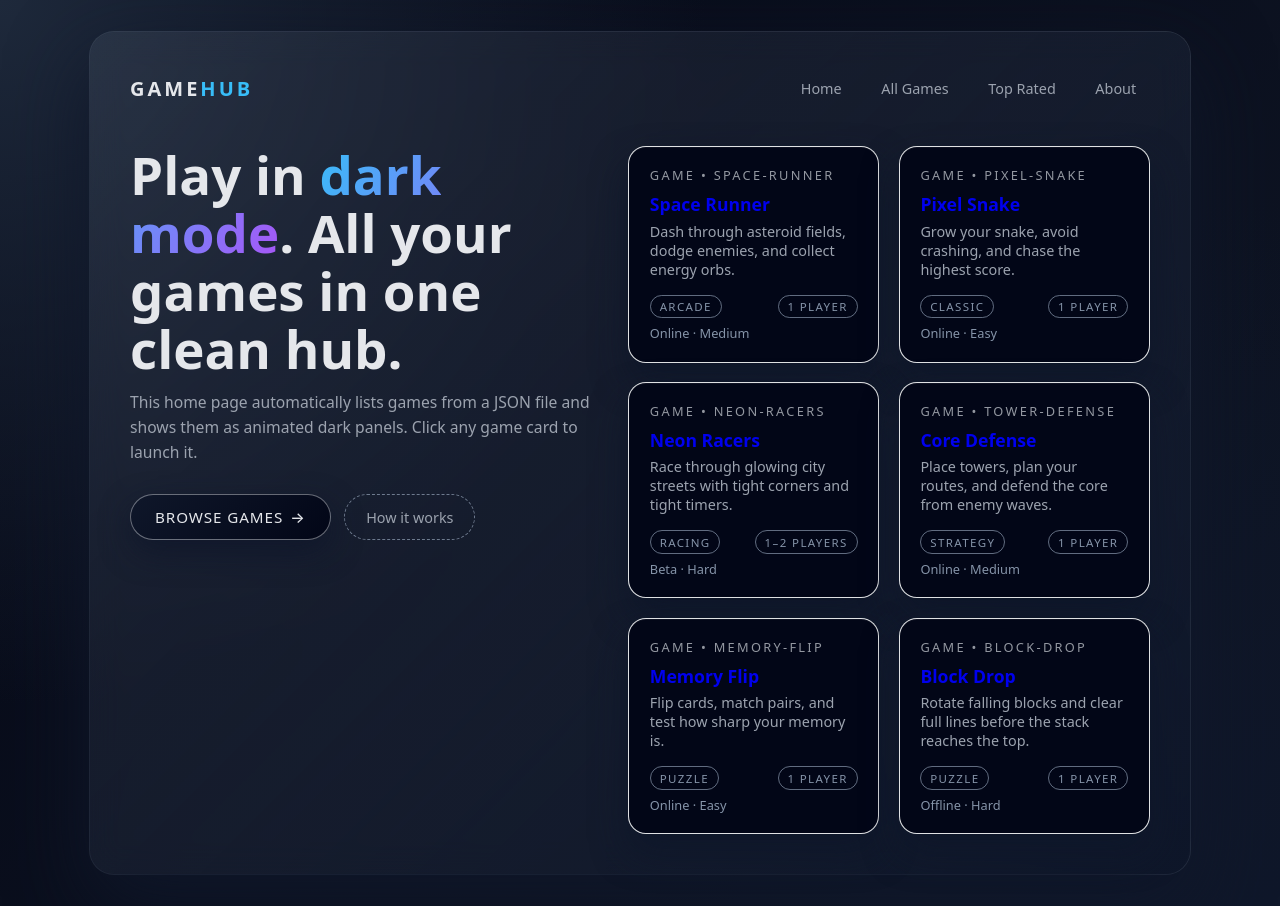
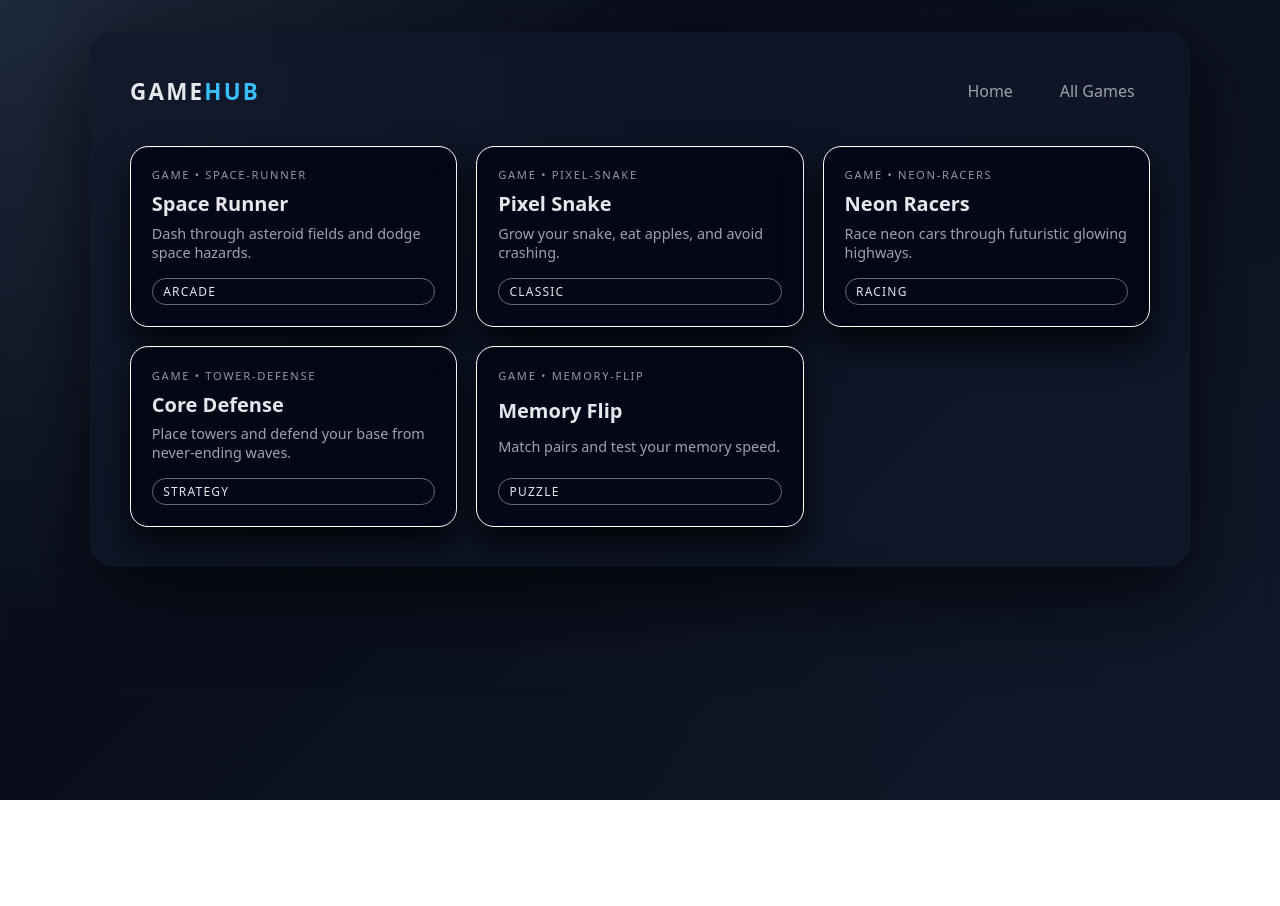
Before and after one commit to rinkexe/Webarcade, a plain HTML site: page index.html in a window 1280 px wide. After the commit the page ends 800 px from the top, so only its background shows below. Drawn offline with Linux system fonts and the light colour scheme.

Commit message:
Update index.html

```diff
--- a/index.html
+++ b/index.html
@@ -2,70 +2,58 @@
 <html lang="en">
 <head>
   <meta charset="UTF-8" />
-  <title>Game Hub | Dark Mode Game Website</title>
+  <title>Game Hub</title>
   <meta name="viewport" content="width=device-width, initial-scale=1.0" />
+
   <style>
     :root {
       --bg1: #050816;
       --bg2: #111827;
       --accent: #38bdf8;
-      --panel-bg: #020617;
       --text-main: #e5e7eb;
       --text-muted: #9ca3af;
-      --border: #f9fafb;
     }
 
     * {
-      box-sizing: border-box;
       margin: 0;
       padding: 0;
+      box-sizing: border-box;
     }
 
     body {
       min-height: 100vh;
-      font-family: system-ui, -apple-system, BlinkMacSystemFont, "Segoe UI",
-        sans-serif;
-      color: var(--text-main);
       background: radial-gradient(circle at top left, #1e293b 0, transparent 45%),
                   radial-gradient(circle at bottom right, #0f172a 0, transparent 45%),
                   linear-gradient(135deg, var(--bg1), var(--bg2));
+      font-family: system-ui, sans-serif;
+      color: var(--text-main);
+      padding: 2rem;
       display: flex;
-      align-items: center;
       justify-content: center;
-      padding: 2rem;
+      align-items: flex-start;
     }
 
     .wrapper {
       width: 100%;
       max-width: 1100px;
+      background: rgba(15, 23, 42, 0.75);
+      backdrop-filter: blur(14px);
       border-radius: 24px;
       padding: 2.5rem;
-      backdrop-filter: blur(16px);
-      background: linear-gradient(
-          135deg,
-          rgba(148, 163, 184, 0.12),
-          rgba(15, 23, 42, 0.9)
-        );
-      box-shadow:
-        0 30px 80px rgba(15, 23, 42, 0.9),
-        0 0 0 1px rgba(148, 163, 184, 0.25);
+      box-shadow: 0 30px 80px rgba(0,0,0,0.7);
     }
 
     header {
       display: flex;
-      flex-wrap: wrap;
+      justify-content: space-between;
       align-items: center;
-      justify-content: space-between;
-      gap: 1rem;
-      margin-bottom: 2.5rem;
+      margin-bottom: 2.2rem;
     }
 
     .logo {
+      font-size: 1.4rem;
       font-weight: 700;
-      font-size: 1.25rem;
-      letter-spacing: 0.15em;
-      text-transform: uppercase;
-      color: var(--text-main);
+      letter-spacing: 0.1em;
     }
 
     .logo span {
@@ -74,367 +62,186 @@
 
     nav {
       display: flex;
-      gap: 0.75rem;
-      font-size: 0.9rem;
+      gap: 1rem;
     }
 
     nav a {
       text-decoration: none;
       color: var(--text-muted);
-      padding: 0.4rem 0.8rem;
+      border: 1px solid transparent;
+      padding: 0.45rem 0.9rem;
       border-radius: 999px;
-      border: 1px solid transparent;
-      transition: color 0.25s ease, border-color 0.25s ease,
-        background-color 0.25s ease;
+      transition: 0.2s;
     }
 
     nav a:hover {
       color: var(--text-main);
-      border-color: rgba(148, 163, 184, 0.6);
-      background-color: rgba(15, 23, 42, 0.7);
+      border-color: rgba(255,255,255,0.5);
+      background: rgba(255,255,255,0.05);
     }
 
-    .hero {
-      display: grid;
-      grid-template-columns: minmax(0, 1.25fr) minmax(0, 1.4fr);
-      gap: 2rem;
-      align-items: flex-start;
-    }
-
-    @media (max-width: 900px) {
-      .hero {
-        grid-template-columns: minmax(0, 1fr);
-      }
-    }
-
-    .hero-text h1 {
-      font-size: clamp(2.2rem, 3vw + 1.5rem, 3.3rem);
-      line-height: 1.1;
-      margin-bottom: 0.75rem;
-    }
-
-    .hero-text h1 span {
-      background-image: linear-gradient(120deg, #38bdf8, #a855f7);
-      -webkit-background-clip: text;
-      color: transparent;
-    }
-
-    .hero-text p {
-      font-size: 0.98rem;
-      line-height: 1.6;
-      color: var(--text-muted);
-      max-width: 32rem;
-      margin-bottom: 1.8rem;
-    }
-
-    .hero-actions {
-      display: flex;
-      flex-wrap: wrap;
-      gap: 0.85rem;
-    }
-
-    .hero-actions a.primary {
-      text-decoration: none;
-      padding: 0.75rem 1.5rem;
-      border-radius: 999px;
-      border: 1px solid rgba(248, 250, 252, 0.4);
-      background: linear-gradient(135deg, #0f172a, #020617);
-      color: var(--text-main);
-      font-size: 0.95rem;
-      font-weight: 500;
-      letter-spacing: 0.06em;
-      text-transform: uppercase;
-      display: inline-flex;
-      align-items: center;
-      gap: 0.45rem;
-      transition: transform 0.2s ease, box-shadow 0.2s ease,
-        background 0.2s ease, border-color 0.2s ease;
-      box-shadow: 0 12px 30px rgba(15, 23, 42, 0.8);
-    }
-
-    .hero-actions a.primary:hover {
-      transform: translateY(-1px);
-      box-shadow: 0 18px 40px rgba(15, 23, 42, 0.95);
-      background: linear-gradient(135deg, #020617, #020617);
-      border-color: var(--border);
-    }
-
-    .hero-actions a.secondary {
-      text-decoration: none;
-      padding: 0.75rem 1.3rem;
-      border-radius: 999px;
-      border: 1px dashed rgba(148, 163, 184, 0.7);
-      color: var(--text-muted);
-      font-size: 0.9rem;
-      display: inline-flex;
-      align-items: center;
-      gap: 0.4rem;
-      transition: border-color 0.2s ease, color 0.2s ease,
-        background-color 0.2s ease;
-    }
-
-    .hero-actions a.secondary:hover {
-      border-color: var(--accent);
-      color: var(--text-main);
-      background-color: rgba(15, 23, 42, 0.6);
-    }
-
-    /* Panel buttons (games) */
+    /* GAME PANELS */
 
     .panel-grid {
       display: grid;
+      grid-template-columns: repeat(auto-fit, minmax(260px, 1fr));
       gap: 1.2rem;
-      grid-template-columns: repeat(2, minmax(0, 1fr));
-    }
-
-    @media (max-width: 900px) {
-      .panel-grid {
-        grid-template-columns: minmax(0, 1fr);
-      }
     }
 
     .panel-button {
-      position: relative;
+      background: #020617;
+      border: 1px solid #ffffff;
+      border-radius: 18px;
+      padding: 1.3rem;
+      text-decoration: none;
+      color: var(--text-main);
       display: flex;
       flex-direction: column;
       justify-content: space-between;
-      padding: 1.2rem 1.3rem;
-      border-radius: 18px;
-      text-decoration: none;
-      cursor: pointer;
+      box-shadow:
+        inset 0 1px 0 rgba(255,255,255,0.05),
+        0 18px 35px rgba(0,0,0,0.8);
+      transition: 0.18s ease;
+      position: relative;
+      overflow: hidden;
+    }
 
-      /* white outline */
-      border: 1px solid rgba(249, 250, 251, 0.9);
-
-      /* dark inside */
-      background: radial-gradient(circle at top, #020617, #020617 40%, #020617);
-
-      /* subtle inner gradient highlight */
-      box-shadow:
-        inset 0 1px 0 rgba(248, 250, 252, 0.05),
-        0 18px 35px rgba(15, 23, 42, 0.95);
-      overflow: hidden;
-
-      transition:
-        transform 0.18s ease,
-        box-shadow 0.18s ease,
-        border-color 0.18s ease,
-        background 0.18s ease;
+    .panel-button:hover {
+      transform: translateY(-6px) scale(1.02);
+      border-color: white;
+      box-shadow: 0 26px 55px rgba(0,0,0,0.95);
     }
 
     .panel-button::before {
       content: "";
       position: absolute;
       inset: -30%;
-      background: radial-gradient(
-        circle at top,
-        rgba(56, 189, 248, 0.25),
-        transparent 55%
-      );
+      background: radial-gradient(circle at top, rgba(56,189,248,0.2), transparent 60%);
       opacity: 0;
-      transform: translateY(18px);
-      transition: opacity 0.22s ease, transform 0.22s ease;
-      pointer-events: none;
-    }
-
-    .panel-button:hover {
-      transform: translateY(-6px) scale(1.02);
-      box-shadow:
-        inset 0 1px 0 rgba(248, 250, 252, 0.1),
-        0 26px 55px rgba(15, 23, 42, 0.98);
-      border-color: #ffffff;
-      background: radial-gradient(
-        circle at top,
-        #020617,
-        #020617 50%,
-        #020617
-      );
+      transition: 0.2s;
     }
 
     .panel-button:hover::before {
       opacity: 1;
-      transform: translateY(0);
     }
 
     .panel-label {
-      font-size: 0.8rem;
+      font-size: 0.7rem;
       text-transform: uppercase;
-      letter-spacing: 0.18em;
-      color: rgba(209, 213, 219, 0.7);
+      letter-spacing: 0.15em;
+      color: rgba(209,213,219,0.7);
       margin-bottom: 0.5rem;
     }
 
     .panel-title {
-      font-size: 1.1rem;
+      font-size: 1.25rem;
       font-weight: 600;
-      margin-bottom: 0.35rem;
+      margin-bottom: 0.4rem;
     }
 
     .panel-text {
       font-size: 0.9rem;
       color: var(--text-muted);
-      max-width: 20rem;
-    }
-
-    .panel-meta {
-      margin-top: 1rem;
-      font-size: 0.8rem;
-      color: rgba(148, 163, 184, 0.9);
-      display: flex;
-      justify-content: space-between;
-      align-items: center;
-      gap: 0.4rem;
-      flex-wrap: wrap;
+      margin-bottom: 1rem;
     }
 
     .pill {
-      padding: 0.2rem 0.55rem;
+      display: inline-block;
+      padding: 0.25rem 0.65rem;
       border-radius: 999px;
-      border: 1px solid rgba(148, 163, 184, 0.65);
-      font-size: 0.72rem;
+      border: 1px solid rgba(148,163,184,0.65);
+      font-size: 0.75rem;
       text-transform: uppercase;
-      letter-spacing: 0.12em;
+      letter-spacing: 0.1em;
     }
+
   </style>
 </head>
 <body>
+
   <main class="wrapper">
+
     <header>
-      <div class="logo">
-        GAME<span>HUB</span>
-      </div>
+      <div class="logo">GAME<span>HUB</span></div>
       <nav>
         <a href="#">Home</a>
-        <a href="#">All Games</a>
-        <a href="#">Top Rated</a>
-        <a href="#">About</a>
+        <a href="#games">All Games</a>
       </nav>
     </header>
 
-    <section class="hero">
-      <div class="hero-text">
-        <h1>
-          Play in <span>dark mode</span>.
-          All your games in one clean hub.
-        </h1>
-        <p>
-          This home page automatically lists games from a JSON file and shows
-          them as animated dark panels. Click any game card to launch it.
-        </p>
-        <div class="hero-actions">
-          <a href="#games" class="primary">
-            Browse Games
-            <span>→</span>
-          </a>
-          <a href="#" class="secondary">
-            How it works
-          </a>
-        </div>
-      </div>
+    <!-- GAME LIST -->
+    <div id="games" class="panel-grid"></div>
 
-      <!-- Dynamic games list -->
-      <div id="games" class="panel-grid"></div>
-    </section>
   </main>
 
-  <!-- Example JSON data for games (you can move this to games.json if you want) -->
+  <!-- JSON DATA FOR GAMES -->
   <script id="game-data" type="application/json">
   [
     {
       "id": "space-runner",
       "title": "Space Runner",
       "genre": "Arcade",
-      "players": "1",
       "status": "Online",
-      "difficulty": "Medium",
       "url": "games/space-runner/index.html",
-      "description": "Dash through asteroid fields, dodge enemies, and collect energy orbs."
+      "description": "Dash through asteroid fields and dodge space hazards."
     },
     {
       "id": "pixel-snake",
       "title": "Pixel Snake",
       "genre": "Classic",
-      "players": "1",
       "status": "Online",
-      "difficulty": "Easy",
       "url": "games/pixel-snake/index.html",
-      "description": "Grow your snake, avoid crashing, and chase the highest score."
+      "description": "Grow your snake, eat apples, and avoid crashing."
     },
     {
       "id": "neon-racers",
       "title": "Neon Racers",
       "genre": "Racing",
-      "players": "1–2",
       "status": "Beta",
-      "difficulty": "Hard",
       "url": "games/neon-racers/index.html",
-      "description": "Race through glowing city streets with tight corners and tight timers."
+      "description": "Race neon cars through futuristic glowing highways."
     },
     {
       "id": "tower-defense",
       "title": "Core Defense",
       "genre": "Strategy",
-      "players": "1",
       "status": "Online",
-      "difficulty": "Medium",
       "url": "games/core-defense/index.html",
-      "description": "Place towers, plan your routes, and defend the core from enemy waves."
+      "description": "Place towers and defend your base from never-ending waves."
     },
     {
       "id": "memory-flip",
       "title": "Memory Flip",
       "genre": "Puzzle",
-      "players": "1",
       "status": "Online",
-      "difficulty": "Easy",
       "url": "games/memory-flip/index.html",
-      "description": "Flip cards, match pairs, and test how sharp your memory is."
-    },
-    {
-      "id": "block-drop",
-      "title": "Block Drop",
-      "genre": "Puzzle",
-      "players": "1",
-      "status": "Offline",
-      "difficulty": "Hard",
-      "url": "games/block-drop/index.html",
-      "description": "Rotate falling blocks and clear full lines before the stack reaches the top."
+      "description": "Match pairs and test your memory speed."
     }
   ]
   </script>
 
   <script>
-    // If you want to load from an external JSON file instead, replace this
-    // part with a fetch("games.json").then(res => res.json())...
-    const raw = document.getElementById("game-data").textContent.trim();
+    const raw = document.getElementById("game-data").textContent;
     const games = JSON.parse(raw);
 
     const grid = document.getElementById("games");
 
     games.forEach(game => {
-      const a = document.createElement("a");
-      a.className = "panel-button";
-      a.href = game.url;
-      a.target = "_blank"; // open game in new tab; remove if you want same tab
-      a.rel = "noopener noreferrer";
+      const el = document.createElement("a");
+      el.className = "panel-button";
+      el.href = game.url;
+      el.target = "_blank";
 
-      a.innerHTML = `
-        <div>
-          <div class="panel-label">Game • ${game.id}</div>
-          <div class="panel-title">${game.title}</div>
-          <p class="panel-text">
-            ${game.description}
-          </p>
-        </div>
-        <div class="panel-meta">
-          <span class="pill">${game.genre}</span>
-          <span class="pill">${game.players} Player${game.players === "1" ? "" : "s"}</span>
-          <span>${game.status} · ${game.difficulty}</span>
-        </div>
+      el.innerHTML = `
+        <div class="panel-label">Game • ${game.id}</div>
+        <div class="panel-title">${game.title}</div>
+        <div class="panel-text">${game.description}</div>
+        <span class="pill">${game.genre}</span>
       `;
 
-      grid.appendChild(a);
+      grid.appendChild(el);
     });
   </script>
+
 </body>
 </html>
```
